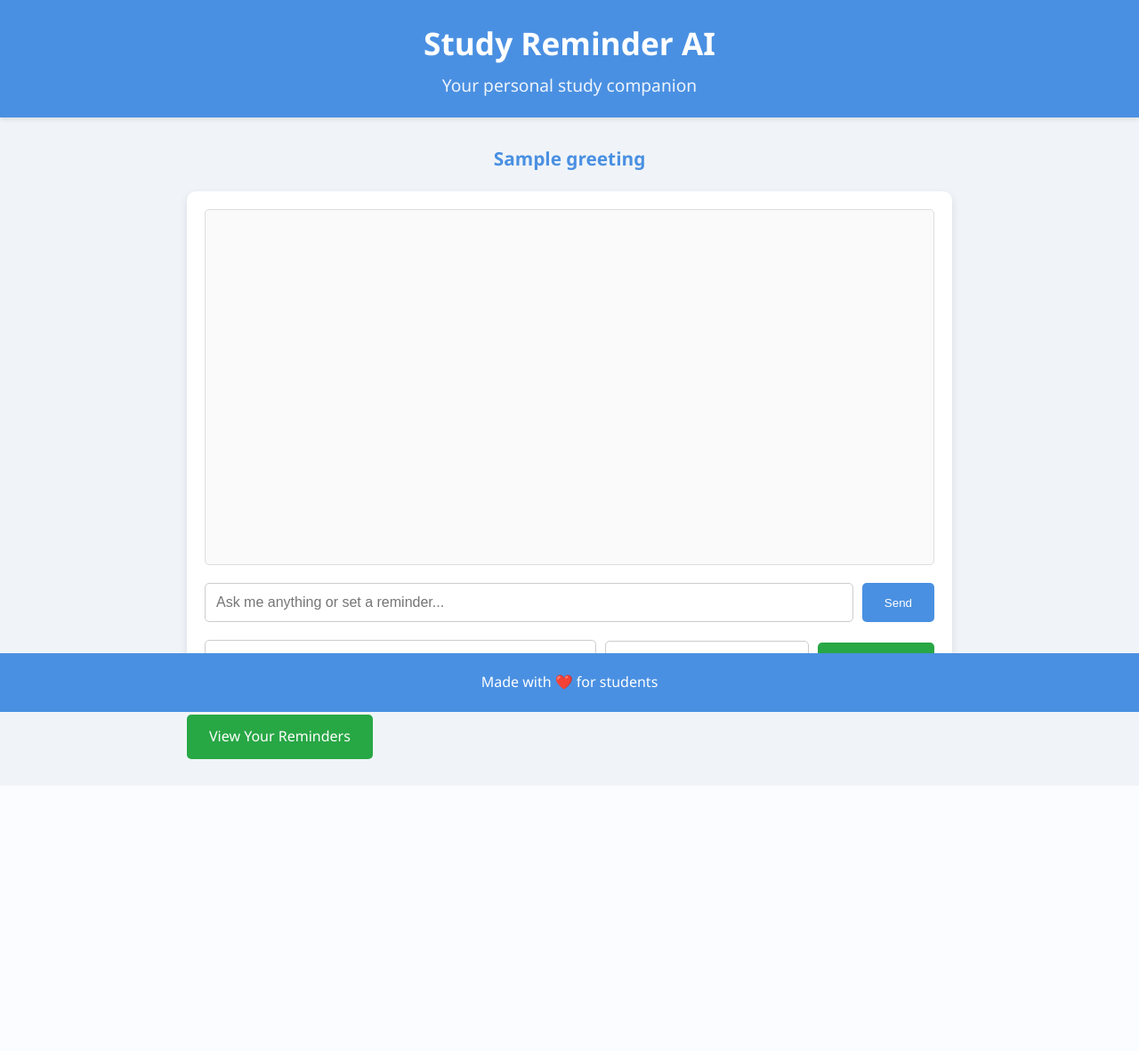
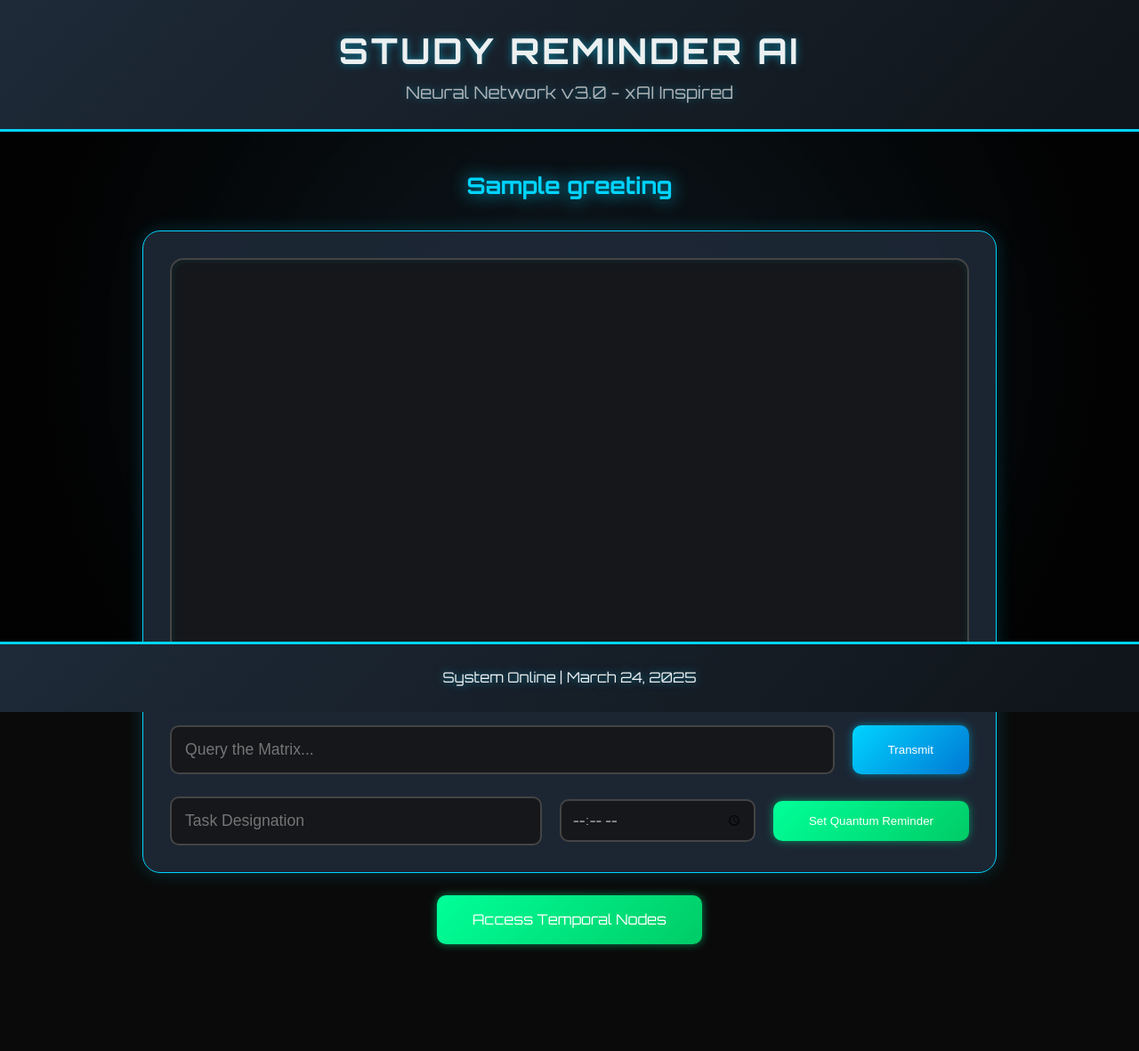
Before and after one commit to theycallmecode/study-reminder-ai, a Flask app: template templates/index.html in a window 1280 px wide. Shown: the whole page at 89% size. Before the commit the page ends 883 px from the top, so only its background shows below. Run offline with Flask 3, Linux system fonts and the light colour scheme; the template is opened without the code that fills it: most values are stand-ins (such as "Sample title", 1, 10 or a date in 2020).

Commit message:
updated the frontend - version 2

```diff
--- a/static/main.js
+++ b/static/main.js
@@ -4,7 +4,11 @@ function sendMessage() {
     if (!message) return;
 
     const chatBox = document.getElementById('chat-box');
-    chatBox.innerHTML += `<p><strong>You:</strong> ${message}</p>`;
+    const userMsg = document.createElement('p');
+    userMsg.innerHTML = `<strong>You:</strong> ${message}`;
+    userMsg.classList.add('fade-in');
+    chatBox.appendChild(userMsg);
+    chatBox.scrollTo({ top: chatBox.scrollHeight, behavior: 'smooth' });
 
     fetch('/chat', {
         method: 'POST',
@@ -13,8 +17,11 @@ function sendMessage() {
     })
     .then(response => response.json())
     .then(data => {
-        chatBox.innerHTML += `<p><strong>AI:</strong> ${data.response}</p>`;
-        chatBox.scrollTop = chatBox.scrollHeight;
+        const aiMsg = document.createElement('p');
+        aiMsg.innerHTML = `<strong>AI:</strong> ${data.response}`;
+        aiMsg.classList.add('fade-in');
+        chatBox.appendChild(aiMsg);
+        chatBox.scrollTo({ top: chatBox.scrollHeight, behavior: 'smooth' });
     });
 
     input.value = '';
@@ -27,12 +34,16 @@ function setReminder() {
     const time = timeInput.value;
 
     if (!task || !time) {
-        alert('Please enter both a task and a time!');
+        alert('Designate both a task and a temporal coordinate!');
         return;
     }
 
     const chatBox = document.getElementById('chat-box');
-    chatBox.innerHTML += `<p><strong>You:</strong> Set reminder: ${task} at ${time}</p>`;
+    const userMsg = document.createElement('p');
+    userMsg.innerHTML = `<strong>You:</strong> Set reminder: ${task} at ${time}`;
+    userMsg.classList.add('fade-in');
+    chatBox.appendChild(userMsg);
+    chatBox.scrollTo({ top: chatBox.scrollHeight, behavior: 'smooth' });
 
     fetch('/set_reminder', {
         method: 'POST',
@@ -41,8 +52,11 @@ function setReminder() {
     })
     .then(response => response.json())
     .then(data => {
-        chatBox.innerHTML += `<p><strong>AI:</strong> ${data.response}</p>`;
-        chatBox.scrollTop = chatBox.scrollHeight;
+        const aiMsg = document.createElement('p');
+        aiMsg.innerHTML = `<strong>AI:</strong> ${data.response}`;
+        aiMsg.classList.add('fade-in');
+        chatBox.appendChild(aiMsg);
+        chatBox.scrollTo({ top: chatBox.scrollHeight, behavior: 'smooth' });
     });
 
     taskInput.value = '';
--- a/static/style.css
+++ b/static/style.css
@@ -6,215 +6,275 @@
 }
 
 body {
-    font-family: 'Segoe UI', Tahoma, Geneva, Verdana, sans-serif;
-    background-color: #f0f4f8;
-    color: #333;
+    font-family: 'Orbitron', sans-serif;
+    background-color: #0a0a0a;
+    color: #c0c0c0;
     line-height: 1.6;
+    position: relative;
+    overflow-x: hidden;
+    min-height: 100vh; /* Ensure body takes full height */
+}
+
+/* Backdrop for Holographic Effect */
+.backdrop {
+    position: fixed;
+    top: 0;
+    left: 0;
+    width: 100%;
+    height: 100%;
+    background: radial-gradient(circle, rgba(52, 152, 219, 0.1) 0%, rgba(0, 0, 0, 0.8) 80%);
+    z-index: -1;
 }
 
 /* Header */
 header {
-    background-color: #4a90e2;
-    color: white;
+    background: linear-gradient(135deg, #1e2a38 0%, #0f1419 100%);
+    color: #ecf0f1;
     text-align: center;
-    padding: 20px;
-    box-shadow: 0 2px 5px rgba(0, 0, 0, 0.1);
+    padding: 25px;
+    border-bottom: 3px solid #00d4ff;
+    text-shadow: 0 0 10px rgba(0, 212, 255, 0.5);
 }
 
 header h1 {
-    font-size: 2.2em;
-    margin-bottom: 5px;
+    font-size: 2.5em;
+    letter-spacing: 3px;
+    text-transform: uppercase;
 }
 
 header p {
     font-size: 1.2em;
-    opacity: 0.9;
+    opacity: 0.7;
 }
 
 /* Main Container */
 .container {
-    max-width: 900px;
-    margin: 30px auto;
+    max-width: 1000px;
+    margin: 40px auto;
     padding: 0 20px;
+    padding-bottom: 80px; /* Add padding to push content above footer */
 }
 
 /* Username Form */
 .username-form {
-    background: white;
-    border-radius: 10px;
-    box-shadow: 0 4px 10px rgba(0, 0, 0, 0.1);
-    padding: 20px;
+    background: rgba(30, 42, 56, 0.9);
+    border-radius: 20px;
+    box-shadow: 0 0 20px rgba(0, 212, 255, 0.2);
+    padding: 30px;
     text-align: center;
+    border: 1px solid #00d4ff;
 }
 
 .username-form label {
+    font-size: 1.5em;
+    color: #00d4ff;
+    margin-bottom: 20px;
     display: block;
-    font-size: 1.2em;
-    margin-bottom: 10px;
+    text-shadow: 0 0 5px #00d4ff;
 }
 
 .username-form input {
-    padding: 10px;
-    width: 70%;
-    max-width: 300px;
-    border: 1px solid #ccc;
-    border-radius: 5px;
-    font-size: 1em;
-    outline: none;
-    transition: border-color 0.3s;
+    padding: 15px;
+    width: 85%;
+    max-width: 400px;
+    border: 2px solid #444;
+    border-radius: 10px;
+    background: rgba(20, 20, 20, 0.8);
+    color: #e0e0e0;
+    font-size: 1.1em;
+    transition: border-color 0.3s, box-shadow 0.3s;
 }
 
 .username-form input:focus {
-    border-color: #4a90e2;
+    border-color: #00d4ff;
+    box-shadow: 0 0 15px rgba(0, 212, 255, 0.7);
+    outline: none;
 }
 
 .username-form button {
-    margin-top: 10px;
-    padding: 10px 20px;
-    background-color: #4a90e2;
-    color: white;
+    margin-top: 20px;
+    padding: 15px 40px;
+    background: linear-gradient(135deg, #00d4ff, #0078d4);
+    color: #fff;
     border: none;
-    border-radius: 5px;
+    border-radius: 10px;
     cursor: pointer;
-    transition: background-color 0.3s;
+    font-size: 1.2em;
+    transition: all 0.3s;
+    box-shadow: 0 0 10px rgba(0, 212, 255, 0.5);
 }
 
 .username-form button:hover {
-    background-color: #357abd;
+    background: linear-gradient(135deg, #0078d4, #00d4ff);
+    transform: translateY(-3px);
+    box-shadow: 0 0 20px rgba(0, 212, 255, 0.8);
 }
 
 /* Greeting */
 .greeting {
     text-align: center;
-    font-size: 1.3em;
-    color: #4a90e2;
-    margin-bottom: 20px;
-    font-weight: bold;
+    font-size: 1.6em;
+    color: #00d4ff;
+    margin-bottom: 30px;
+    font-weight: 700;
+    text-shadow: 0 0 15px rgba(0, 212, 255, 0.6);
+    animation: pulse 2s infinite;
 }
 
 /* Chat Container */
 .chat-container {
-    background: white;
-    border-radius: 10px;
-    box-shadow: 0 4px 10px rgba(0, 0, 0, 0.1);
-    padding: 20px;
+    background: rgba(30, 42, 56, 0.9);
+    border-radius: 20px;
+    box-shadow: 0 0 20px rgba(0, 212, 255, 0.2);
+    padding: 30px;
+    border: 1px solid #00d4ff;
 }
 
 .chat-box {
-    height: 400px;
+    height: 500px;
     overflow-y: auto;
-    padding: 15px;
-    border: 1px solid #ddd;
-    border-radius: 5px;
-    background-color: #fafafa;
-    margin-bottom: 20px;
+    padding: 20px;
+    border: 2px solid #444;
+    border-radius: 15px;
+    background: rgba(20, 20, 20, 0.8);
+    margin-bottom: 25px;
+    box-shadow: inset 0 0 10px rgba(0, 212, 255, 0.1);
 }
 
 .chat-box p {
-    margin: 12px 0;
-    padding: 8px;
-    border-radius: 5px;
+    margin: 15px 0;
+    padding: 12px 20px;
+    border-radius: 12px;
+    background: rgba(40, 40, 40, 0.7);
+    transition: all 0.3s;
+    border: 1px solid rgba(0, 212, 255, 0.2);
+}
+
+.chat-box p:hover {
+    background: rgba(60, 60, 60, 0.7);
+    box-shadow: 0 0 10px rgba(0, 212, 255, 0.3);
 }
 
 .chat-box p strong {
-    color: #4a90e2;
+    color: #00d4ff;
+    text-shadow: 0 0 5px rgba(0, 212, 255, 0.5);
 }
 
 /* Input Area */
 .input-area {
     display: flex;
-    gap: 10px;
-    margin-bottom: 20px;
+    gap: 20px;
+    margin-bottom: 25px;
 }
 
 .input-area input {
     flex: 1;
-    padding: 12px;
-    border: 1px solid #ccc;
-    border-radius: 5px;
-    font-size: 1em;
-    outline: none;
-    transition: border-color 0.3s;
+    padding: 15px;
+    border: 2px solid #444;
+    border-radius: 10px;
+    background: rgba(20, 20, 20, 0.8);
+    color: #e0e0e0;
+    font-size: 1.1em;
+    transition: all 0.3s;
 }
 
 .input-area input:focus {
-    border-color: #4a90e2;
+    border-color: #00d4ff;
+    box-shadow: 0 0 15px rgba(0, 212, 255, 0.7);
 }
 
 .input-area button {
-    padding: 12px 25px;
-    background-color: #4a90e2;
-    color: white;
+    padding: 15px 40px;
+    background: linear-gradient(135deg, #00d4ff, #0078d4);
+    color: #fff;
     border: none;
-    border-radius: 5px;
+    border-radius: 10px;
     cursor: pointer;
-    transition: background-color 0.3s;
+    transition: all 0.3s;
+    box-shadow: 0 0 10px rgba(0, 212, 255, 0.5);
 }
 
 .input-area button:hover {
-    background-color: #357abd;
+    background: linear-gradient(135deg, #0078d4, #00d4ff);
+    transform: translateY(-3px);
+    box-shadow: 0 0 20px rgba(0, 212, 255, 0.8);
 }
 
 /* Reminder Form */
 .reminder-form {
     display: flex;
-    gap: 10px;
+    gap: 20px;
     align-items: center;
 }
 
 .reminder-form input[type="text"] {
     flex: 2;
-    padding: 12px;
-    border: 1px solid #ccc;
-    border-radius: 5px;
-    font-size: 1em;
-    outline: none;
+    padding: 15px;
+    border: 2px solid #444;
+    border-radius: 10px;
+    background: rgba(20, 20, 20, 0.8);
+    color: #e0e0e0;
+    font-size: 1.1em;
 }
 
 .reminder-form input[type="time"] {
     flex: 1;
-    padding: 10px;
-    border: 1px solid #ccc;
-    border-radius: 5px;
-    font-size: 1em;
+    padding: 12px;
+    border: 2px solid #444;
+    border-radius: 10px;
+    background: rgba(20, 20, 20, 0.8);
+    color: #e0e0e0;
+    font-family: 'Orbitron', sans-serif;
 }
 
 .reminder-form button {
-    padding: 12px 25px;
-    background-color: #28a745;
-    color: white;
+    padding: 15px 40px;
+    background: linear-gradient(135deg, #00ff99, #00cc66);
+    color: #fff;
     border: none;
-    border-radius: 5px;
+    border-radius: 10px;
     cursor: pointer;
-    transition: background-color 0.3s;
+    transition: all 0.3s;
+    box-shadow: 0 0 10px rgba(0, 255, 153, 0.5);
 }
 
 .reminder-form button:hover {
-    background-color: #218838;
+    background: linear-gradient(135deg, #00cc66, #00ff99);
+    transform: translateY(-3px);
+    box-shadow: 0 0 20px rgba(0, 255, 153, 0.8);
+}
+
+/* Dashboard Link Wrapper */
+.link-wrapper {
+    text-align: center;
+    margin-top: 25px;
 }
 
 /* Dashboard Link */
 .dashboard-link {
     display: inline-block;
-    margin-top: 20px;
-    padding: 12px 25px;
-    background-color: #28a745;
-    color: white;
+    padding: 15px 40px;
+    background: linear-gradient(135deg, #00ff99, #00cc66);
+    color: #fff;
     text-decoration: none;
-    border-radius: 5px;
-    transition: background-color 0.3s;
+    border-radius: 10px;
+    transition: all 0.3s;
+    box-shadow: 0 0 10px rgba(0, 255, 153, 0.5);
 }
 
 .dashboard-link:hover {
-    background-color: #218838;
+    background: linear-gradient(135deg, #00cc66, #00ff99);
+    transform: translateY(-3px);
+    box-shadow: 0 0 20px rgba(0, 255, 153, 0.8);
 }
 
 /* Reminder Container */
 .reminder-container {
-    background: white;
-    border-radius: 10px;
-    box-shadow: 0 4px 10px rgba(0, 0, 0, 0.1);
-    padding: 20px;
+    background: rgba(30, 42, 56, 0.9);
+    border-radius: 20px;
+    box-shadow: 0 0 20px rgba(0, 212, 255, 0.2);
+    padding: 30px;
+    border: 1px solid #00d4ff;
 }
 
 .reminder-table {
@@ -224,43 +284,66 @@ header p {
 
 .reminder-table th,
 .reminder-table td {
-    padding: 15px;
+    padding: 18px;
     text-align: left;
-    border-bottom: 1px solid #ddd;
+    border-bottom: 1px solid #444;
 }
 
 .reminder-table th {
-    background-color: #4a90e2;
-    color: white;
-    font-weight: bold;
+    background: linear-gradient(135deg, #00d4ff, #0078d4);
+    color: #fff;
+    font-weight: 700;
+    text-transform: uppercase;
+    text-shadow: 0 0 5px rgba(0, 212, 255, 0.5);
 }
 
 .reminder-table tr:nth-child(even) {
-    background-color: #f9f9f9;
+    background: rgba(40, 40, 40, 0.7);
 }
 
 .no-reminders {
     text-align: center;
-    color: #666;
+    color: #777;
     font-style: italic;
-    padding: 20px;
+    padding: 25px;
+    text-shadow: 0 0 5px rgba(0, 212, 255, 0.2);
 }
 
 /* Footer */
 footer {
     text-align: center;
-    padding: 20px;
-    background-color: #4a90e2;
-    color: white;
+    padding: 25px;
+    background: linear-gradient(135deg, #1e2a38 0%, #0f1419 100%);
+    color: #ecf0f1;
     position: fixed;
     bottom: 0;
     width: 100%;
+    border-top: 3px solid #00d4ff;
+    text-shadow: 0 0 10px rgba(0, 212, 255, 0.5);
+    z-index: 10; /* Ensure footer stays above backdrop */
+}
+
+/* Animations */
+.fade-in {
+    animation: fadeIn 0.5s ease-in;
+}
+
+@keyframes fadeIn {
+    from { opacity: 0; transform: translateY(10px); }
+    to { opacity: 1; transform: translateY(0); }
+}
+
+@keyframes pulse {
+    0% { text-shadow: 0 0 10px rgba(0, 212, 255, 0.5); }
+    50% { text-shadow: 0 0 20px rgba(0, 212, 255, 0.8); }
+    100% { text-shadow: 0 0 10px rgba(0, 212, 255, 0.5); }
 }
 
 /* Responsive Design */
 @media (max-width: 600px) {
     .container {
-        padding: 0 10px;
+        padding: 0 15px;
+        padding-bottom: 100px; /* Extra padding for smaller screens */
     }
 
     .input-area, .reminder-form {
--- a/templates/index.html
+++ b/templates/index.html
@@ -5,19 +5,21 @@
     <meta name="viewport" content="width=device-width, initial-scale=1.0">
     <title>Study Reminder AI</title>
     <link rel="stylesheet" href="{{ url_for('static', filename='style.css') }}">
+    <link href="https://fonts.googleapis.com/css2?family=Orbitron:wght@400;700&display=swap" rel="stylesheet">
 </head>
 <body>
+    <div class="backdrop"></div>
     <header>
         <h1>Study Reminder AI</h1>
-        <p>Your personal study companion</p>
+        <p>Neural Network v3.0 - xAI Inspired</p>
     </header>
     <main class="container">
         {% if not username %}
             <section class="username-form">
                 <form method="POST">
-                    <label for="username">What's your name?</label>
-                    <input type="text" id="username" name="username" placeholder="Enter your name" required>
-                    <button type="submit">Save</button>
+                    <label for="username">Identify Yourself, Traveler</label>
+                    <input type="text" id="username" name="username" placeholder="Enter your designation" required>
+                    <button type="submit">Initialize</button>
                 </form>
             </section>
         {% else %}
@@ -27,20 +29,22 @@
             <section class="chat-container">
                 <div id="chat-box" class="chat-box"></div>
                 <div class="input-area">
-                    <input type="text" id="user-input" placeholder="Ask me anything or set a reminder..." autocomplete="off">
-                    <button onclick="sendMessage()">Send</button>
+                    <input type="text" id="user-input" placeholder="Query the Matrix..." autocomplete="off">
+                    <button onclick="sendMessage()">Transmit</button>
                 </div>
                 <div class="reminder-form">
-                    <input type="text" id="reminder-task" placeholder="Task (e.g., Study Math)" autocomplete="off">
-                    <input type="time" id="reminder-time">
-                    <button onclick="setReminder()">Set Reminder</button>
+                    <input type="text" id="reminder-task" placeholder="Task Designation" autocomplete="off">
+                    <input type="time" id="reminder-time" class="time-picker">
+                    <button onclick="setReminder()">Set Quantum Reminder</button>
                 </div>
             </section>
-            <a href="/dashboard" class="dashboard-link">View Your Reminders</a>
+            <div class="link-wrapper">
+                <a href="/dashboard" class="dashboard-link">Access Temporal Nodes</a>
+            </div>
         {% endif %}
     </main>
     <footer>
-        <p>Made with ❤️ for students</p>
+        <p>System Online | March 24, 2025</p>
     </footer>
     <script src="{{ url_for('static', filename='main.js') }}"></script>
 </body>
```
Also changed, not shown: other parts of static/style.css (+4 -0 lines), templates/dashboard.html (+12 -8 lines), 1 other file.
